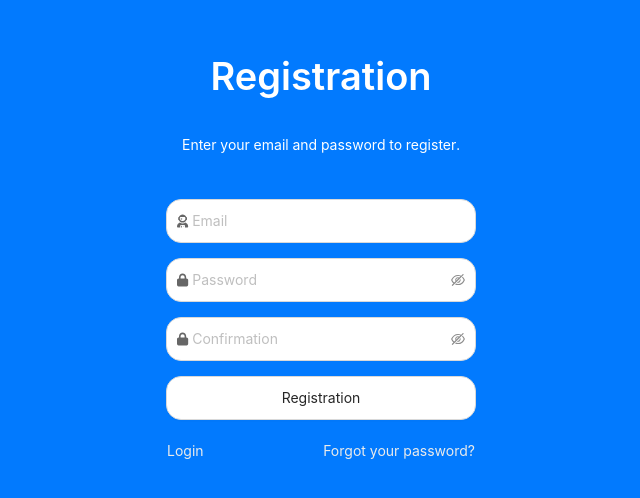
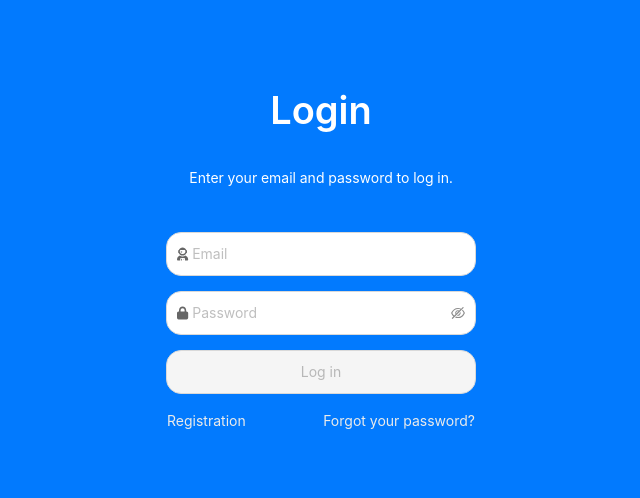
Before and after one commit to krilpil/noorsoft, a React (Create React App) app: page / in a window 1280 px wide. Shown: the part 140-638 px from the top of the page, without its empty margins (319-959 px from the left). Built offline with nearby package versions, Linux system fonts and the light colour scheme; no server answers.

Commit message:
Added a transition between the login and authorization pages using links inside the application

```diff
--- a/package.json
+++ b/package.json
@@ -23,6 +23,7 @@
     "react-dom": "^17.0.2",
     "react-firebase-hooks": "^5.0.3",
     "react-redux": "^8.0.1",
+    "react-router-dom": "^6.3.0",
     "react-scripts": "5.0.0",
     "redux": "^4.2.0",
     "redux-devtools-extension": "^2.13.9",
--- a/src/App.tsx
+++ b/src/App.tsx
@@ -1,14 +1,20 @@
 import React from "react";
+import {Routes, Route} from "react-router-dom";
 import 'antd/dist/antd.css';
 import GlobalStyles from './global-styles'
-// import LoginPage from "./pages/login/login-page";
+import LoginPage from "./pages/login/login-page";
 import RegistrationPage from "./pages/registration/registration-page";
 
 const App = (): JSX.Element => {
     return (
         <React.Fragment>
             <GlobalStyles/>
-            <RegistrationPage/>
+            <Routes>
+                <Route path='/registration' element={<RegistrationPage/>}/>
+                <Route path='/login' element={<LoginPage/>}/>
+                <Route path='*' element={<LoginPage/>}/>
+            </Routes>
+
         </React.Fragment>
     );
 }
--- a/src/components/form/styled-components.ts
+++ b/src/components/form/styled-components.ts
@@ -35,3 +35,16 @@ export const Button = styled(AntButton)`
   ${InputsStyle};
   height: auto;
 `
+
+export const Helpers = styled.div`
+  display: flex;
+  justify-content: space-between;
+  align-content: space-between;
+`
+
+export const ButtonLink = styled(Button).attrs({
+  type: 'link'
+})`
+  color: #ebebeb;
+  padding: 0;
+`
--- a/src/index.tsx
+++ b/src/index.tsx
@@ -1,12 +1,15 @@
 import React from 'react';
 import ReactDOM from 'react-dom';
+import {BrowserRouter} from "react-router-dom";
 import App from './App';
 import {Provider} from "react-redux";
 import store from "./redux/store";
 
 ReactDOM.render(
-    <Provider store={store}>
-        <App/>
-    </Provider>,
+    <BrowserRouter>
+        <Provider store={store}>
+            <App/>
+        </Provider>
+    </BrowserRouter>,
     document.getElementById('root')
 );
--- a/src/pages/login/login-page.tsx
+++ b/src/pages/login/login-page.tsx
@@ -7,9 +7,10 @@ import useSelector from "../../hooks/use-selector";
 import {formFetchLoginRequest} from "../../redux/actions/form-actions";
 import FormParagraph from "../../components/form/paragraph";
 import {FormPageWrapper} from "../../components/form/form-page-wrapper/styled-components";
-import {Form, Title, Input, Password, Button} from '../../components/form/styled-components'
+import {Form, Title, Input, Password, Button, ButtonLink, Helpers} from '../../components/form/styled-components'
 import {faLock, faUserAstronaut} from "@fortawesome/free-solid-svg-icons";
 import {Icon} from "../../components/icons/styled-components";
+import {Link} from "react-router-dom";
 
 
 const validationSchema = yup.object().shape({
@@ -44,6 +45,10 @@ const LoginPage = (): JSX.Element => {
             )
         },
     })
+
+    const lostPassword = () => {
+        message.info('Temporarily not working')
+    }
 
     useEffect(() => {
         if (authorization === false) {
@@ -93,8 +98,12 @@ const LoginPage = (): JSX.Element => {
                     htmlType={'submit'}
                     disabled={(!formik.isValid || !formik.dirty) || isWaitButton}
                 >
-                    Login
+                    Log in
                 </Button>
+                <Helpers>
+                    <Link to='/registration'><ButtonLink htmlType="button">Registration</ButtonLink></Link>
+                    <ButtonLink onClick={lostPassword} htmlType="button">Forgot your password?</ButtonLink>
+                </Helpers>
             </Form>
         </FormPageWrapper>
     );
--- a/src/pages/registration/registration-page.tsx
+++ b/src/pages/registration/registration-page.tsx
@@ -1,10 +1,10 @@
 import React from 'react';
-import {Button, Form, Input, Password, Title} from "../../components/form/styled-components";
+import {Button, Form, Input, Password, Title, ButtonLink, Helpers} from "../../components/form/styled-components";
 import FormParagraph from "../../components/form/paragraph";
 import {Icon} from "../../components/icons/styled-components";
 import {faLock, faUserAstronaut} from "@fortawesome/free-solid-svg-icons";
 import {FormPageWrapper} from "../../components/form/form-page-wrapper/styled-components";
-import {ButtonLink, Helpers} from "./styled-components";
+import {Link} from "react-router-dom";
 
 const RegistrationPage = () => {
     return (
@@ -43,8 +43,7 @@ const RegistrationPage = () => {
                     Registration
                 </Button>
                 <Helpers>
-                    <ButtonLink htmlType="button">Login</ButtonLink>
-                    <ButtonLink htmlType="button">Forgot your password?</ButtonLink>
+                    <Link to='/login'><ButtonLink htmlType="button">Login</ButtonLink></Link>
                 </Helpers>
             </Form>
         </FormPageWrapper>
--- a/src/pages/registration/styled-components.ts
+++ /dev/null
@@ -1,15 +0,0 @@
-import styled from "styled-components";
-import {Button} from "antd";
-
-export const Helpers = styled.div`
-  display: flex;
-  justify-content: space-between;
-  align-content: space-between;
-`
-
-export const ButtonLink = styled(Button).attrs({
-    type: 'link'
-})`
-  color: #ebebeb;
-  padding: 0;
-`
```
Also changed, not shown: 1 other file (tests, documents, lock files or other folders).
